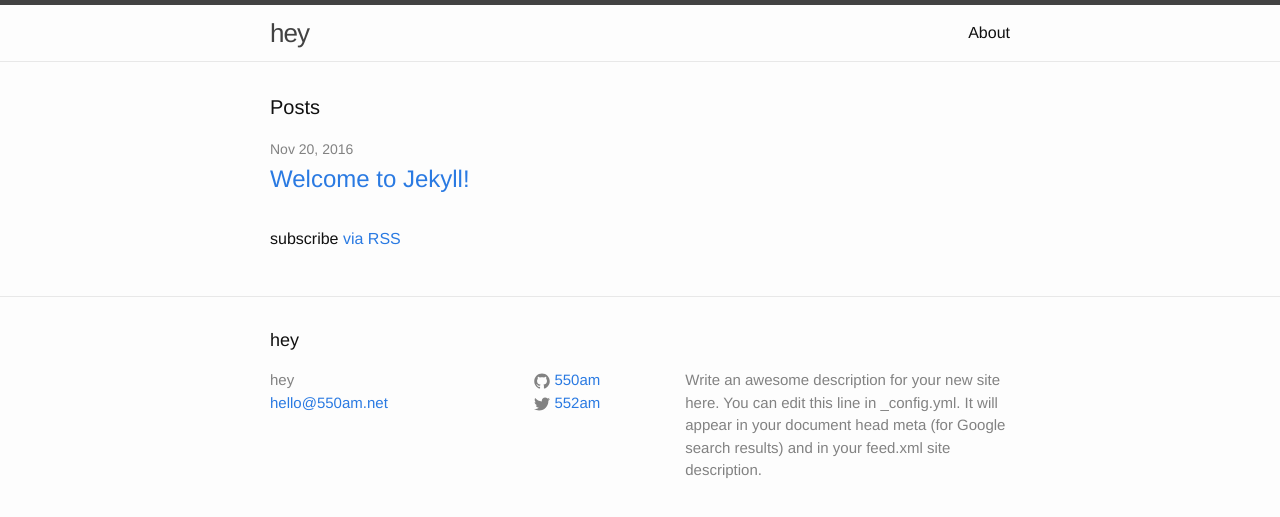
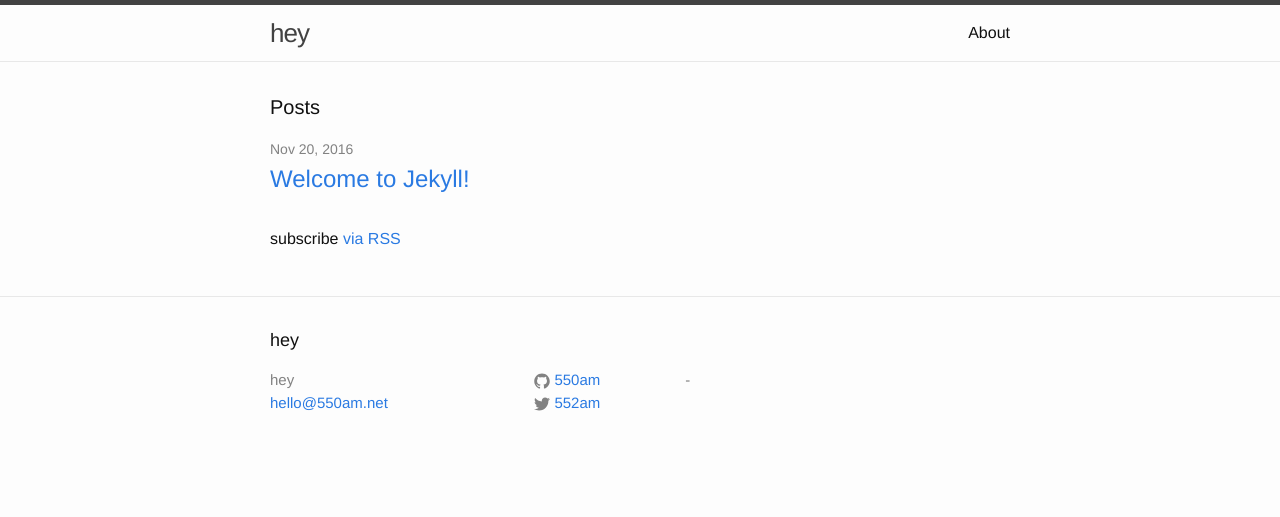
Before and after one commit to 550am/550am.github.io, a Jekyll site: the page built from index.html, in a window 1280 px wide. Shown: the top 517 px of the page. Built offline with Jekyll 4.4.1, drawn with Linux system fonts in a browser that asks for light colours.

Commit message:
Update _config.yml

```diff
--- a/_config.yml
+++ b/_config.yml
@@ -9,9 +9,7 @@
 title: hey
 email: hello@550am.net
 description: > # this means to ignore newlines until "baseurl:"
-  Write an awesome description for your new site here. You can edit this
-  line in _config.yml. It will appear in your document head meta (for
-  Google search results) and in your feed.xml site description.
+  -
 baseurl: "" # the subpath of your site, e.g. /blog
 url: "http://yourdomain.com" # the base hostname & protocol for your site
 twitter_username: 552am
```
